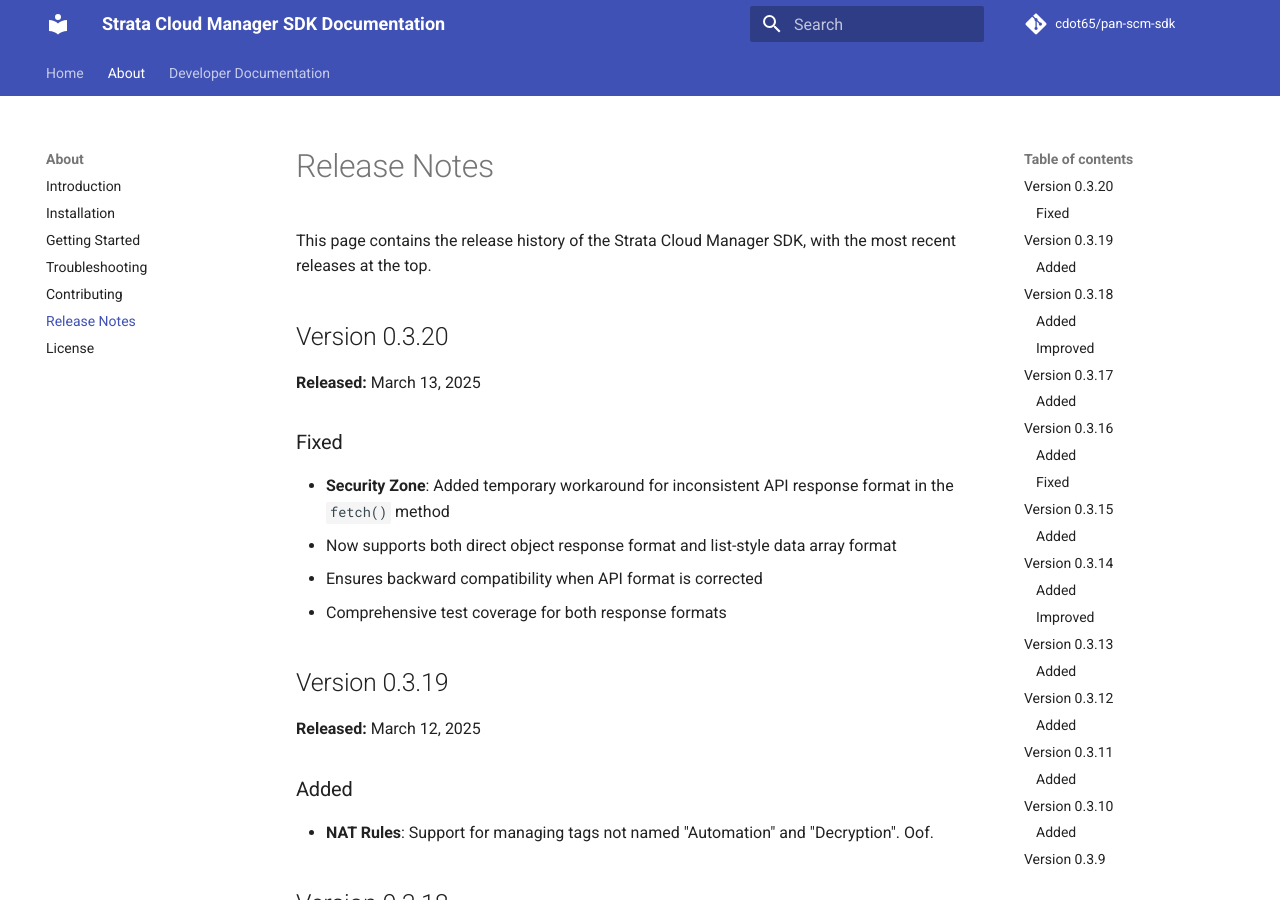
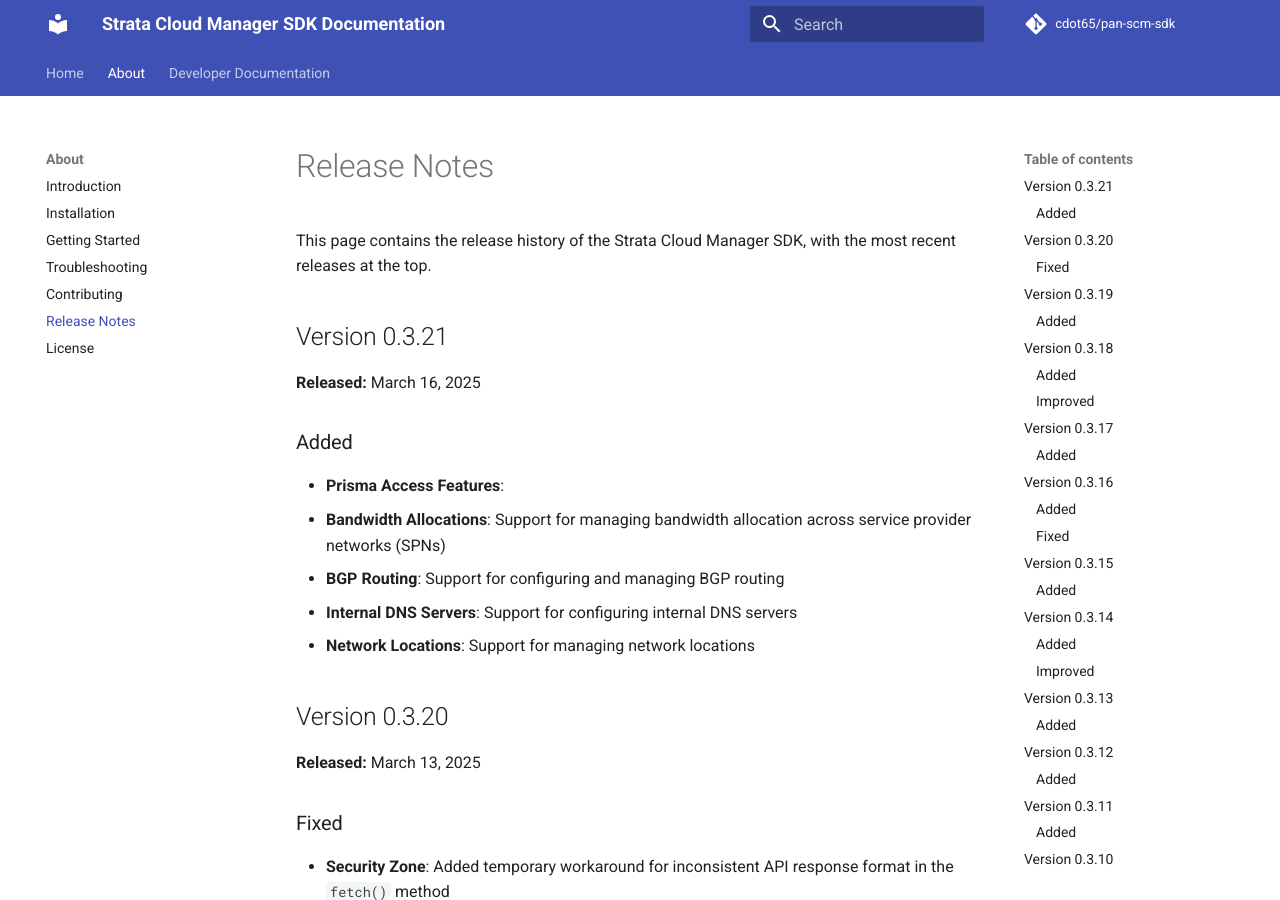
Before and after one commit to cdot65/pan-scm-sdk, an MkDocs documentation site: the page built from docs/about/release-notes.md, in a window 1280 px wide and 900 px high. Built offline with MkDocs 1.6.1 and Material for MkDocs 9.7.7, drawn with Linux system fonts in a browser that asks for light colours; comment, search, counter and statistics services are not loaded.

Commit message:
Update version to 0.3.21 and add Prisma Access features to release notes

```diff
--- a/docs/about/release-notes.md
+++ b/docs/about/release-notes.md
@@ -1,6 +1,18 @@
 # Release Notes
 
 This page contains the release history of the Strata Cloud Manager SDK, with the most recent releases at the top.
+
+## Version 0.3.21
+
+**Released:** March 16, 2025
+
+### Added
+
+- **Prisma Access Features**:
+  - **Bandwidth Allocations**: Support for managing bandwidth allocation across service provider networks (SPNs)
+  - **BGP Routing**: Support for configuring and managing BGP routing
+  - **Internal DNS Servers**: Support for configuring internal DNS servers
+  - **Network Locations**: Support for managing network locations
 
 ## Version 0.3.20
 
--- a/pyproject.toml
+++ b/pyproject.toml
@@ -1,6 +1,6 @@
 [tool.poetry]
 name = "pan-scm-sdk"
-version = "0.3.20"
+version = "0.3.21"
 description = "Python SDK for Palo Alto Networks Strata Cloud Manager."
 authors = ["Calvin Remsburg <calvin@cdot.io>"]
 license = "Apache 2.0"
```
